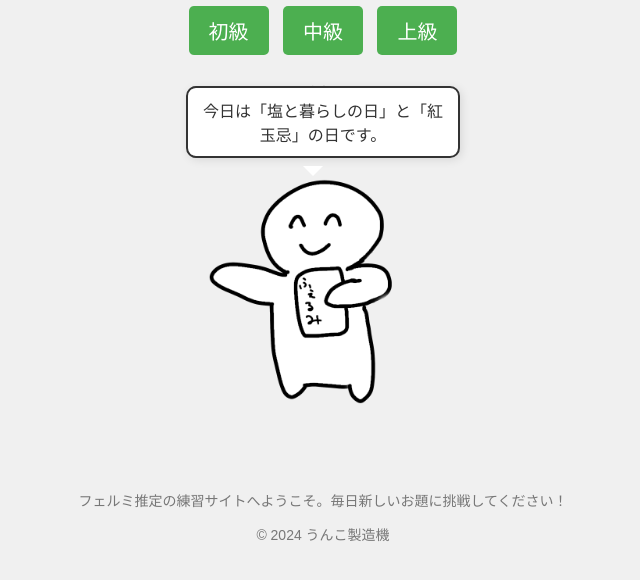
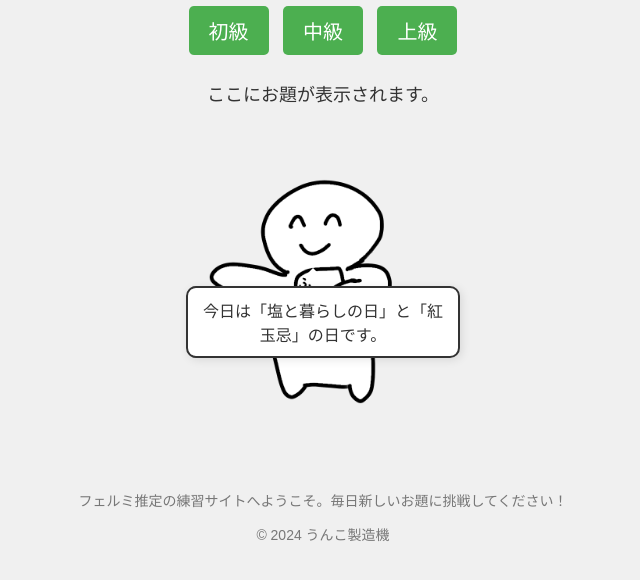
Before and after one commit to osyonohito/FermiEstimation, a website: page index.html in a window 1280 px wide. Shown: the part 116-696 px from the top of the page, without its empty margins (317-957 px from the left). Drawn offline with Linux system fonts and the light colour scheme.

Commit message:
Add speech bubble for today's special day

```diff
--- a/index.html
+++ b/index.html
@@ -44,7 +44,7 @@
         }
         .bubble {
             position: absolute;
-            top: -50px;
+            top: 150px;  /* 吹き出しをもう少し下に配置 */
             left: 50%;
             transform: translateX(-50%);
             width: 250px;
@@ -57,16 +57,15 @@
         .bubble::after {
             content: '';
             position: absolute;
-            bottom: -10px;
+            top: -20px; /* 吹き出しの下部に三角形を配置 */
             left: 50%;
             transform: translateX(-50%);
             width: 0;
             height: 0;
             border: 10px solid transparent;
-            border-top-color: white;
-            border-bottom: 0;
+            border-bottom-color: white;
+            border-top: 0;
             margin-left: -10px;
-            margin-bottom: -10px;
         }
     </style>
 </head>
```
